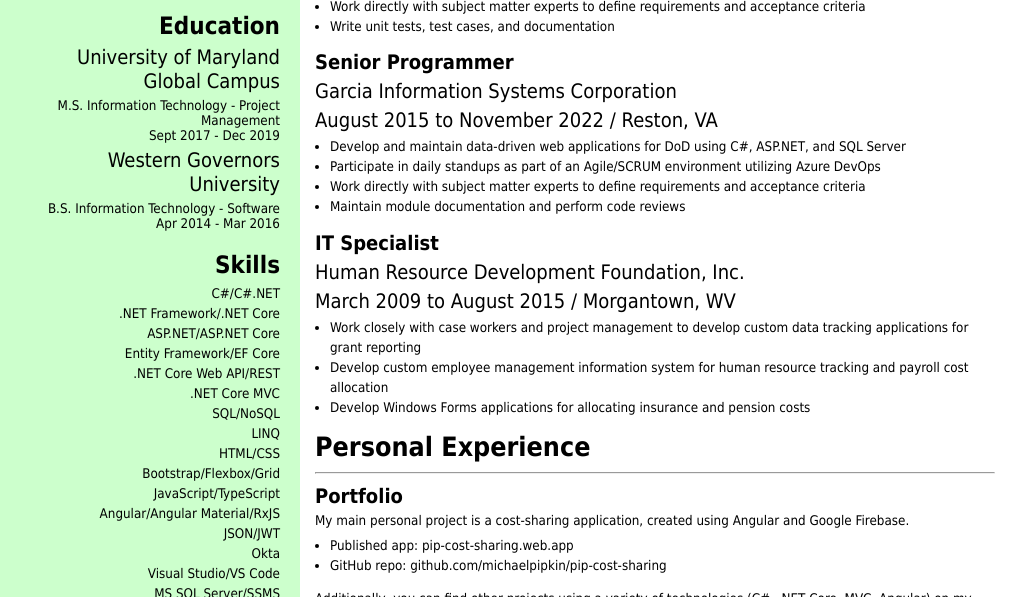
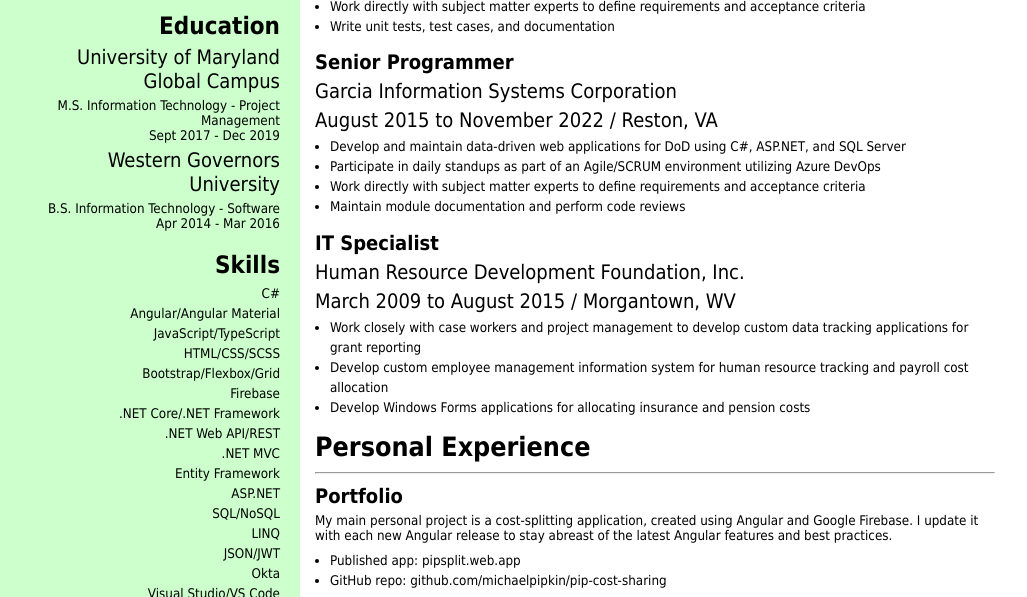
Before and after one commit to michaelpipkin/michaelpipkin.github.io, a plain HTML site: page index.html in a window 1280 px wide. Shown: the part 203-800 px from the top of the page, without its empty margins (0-1027 px from the left). Drawn offline with nearby package versions, Linux system fonts and the light colour scheme.

Commit message:
Update resume

```diff
--- a/index.html
+++ b/index.html
@@ -40,18 +40,19 @@
     <div class="sideSection">
       <h2>Skills</h2>
       <ul class="noBulletList">
-        <li>C#/C#.NET</li>
-        <li>.NET Framework/.NET Core</li>
-        <li>ASP.NET/ASP.NET Core</li>
-        <li>Entity Framework/EF Core</li>
-        <li>.NET Core Web API/REST</li>
-        <li>.NET Core MVC</li>
+        <li>C#</li>
+        <li>Angular/Angular Material</li>
+        <li>JavaScript/TypeScript</li>
+        <li>HTML/CSS/SCSS</li>
+        <li>Bootstrap/Flexbox/Grid</li>
+        <li>Firebase</li>
+        <li>.NET Core/.NET Framework</li>
+        <li>.NET Web API/REST</li>
+        <li>.NET MVC</li>
+        <li>Entity Framework</li>
+        <li>ASP.NET</li>
         <li>SQL/NoSQL</li>
         <li>LINQ</li>
-        <li>HTML/CSS</li>
-        <li>Bootstrap/Flexbox/Grid</li>
-        <li>JavaScript/TypeScript</li>
-        <li>Angular/Angular Material/RxJS</li>
         <li>JSON/JWT</li>
         <li>Okta</li>
         <li>Visual Studio/VS Code</li>
@@ -126,10 +127,11 @@
       <hr />
       <div class="content">
         <h3>Portfolio</h3>
-        My main personal project is a cost-sharing application, created using Angular and Google Firebase.
+        My main personal project is a cost-splitting application, created using Angular and Google Firebase. I update it with
+        each new Angular release to stay abreast of the latest Angular features and best practices.
         <ul class="topMarginList">
           <li>
-            Published app: <a href="https://pip-cost-sharing.web.app/" target="_blank">pip-cost-sharing.web.app</a>
+            Published app: <a href="https://pipsplit.web.app/" target="_blank">pipsplit.web.app</a>
           </li>
           <li>
             GitHub repo: <a href="https://github.com/michaelpipkin/pip-cost-sharing"
```
